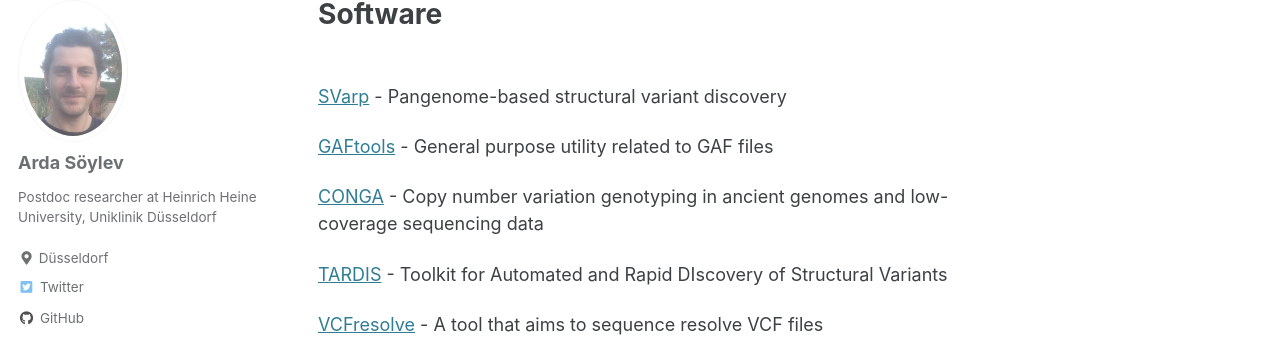
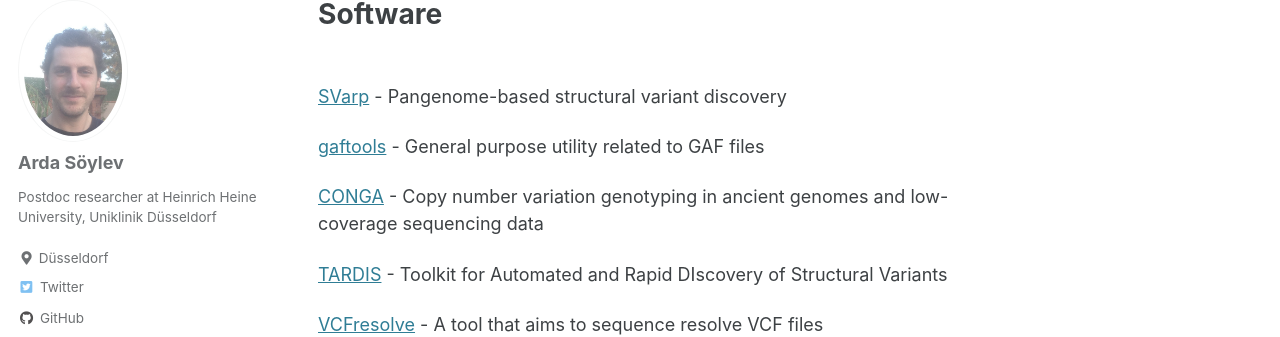
Before and after one commit to asylvz/asylvz.github.io, a Jekyll site: the page built from _pages/software.md, in a window 1280 px wide. Shown: the part 91-428 px from the top of the page. Built offline with Jekyll 4.4.1, drawn with Linux system fonts in a browser that asks for light colours; cached includes are drawn as plain includes.

Commit message:
Added pub

```diff
--- a/_pages/software.md
+++ b/_pages/software.md
@@ -8,7 +8,7 @@ author_profile: true
 <h3></h3>
 [SVarp](https://github.com/asylvz/SVarp) - Pangenome-based structural variant discovery
 
-[GAFtools](https://github.com/marschall-lab/gaftools) - General purpose utility related to GAF files
+[gaftools](https://github.com/marschall-lab/gaftools) - General purpose utility related to GAF files
 
 [CONGA](https://github.com/asylvz/CONGA) - Copy number variation genotyping in ancient genomes and low-coverage sequencing data
 
```
Also changed, not shown: _pages/publications.md (+6 -8 lines).
